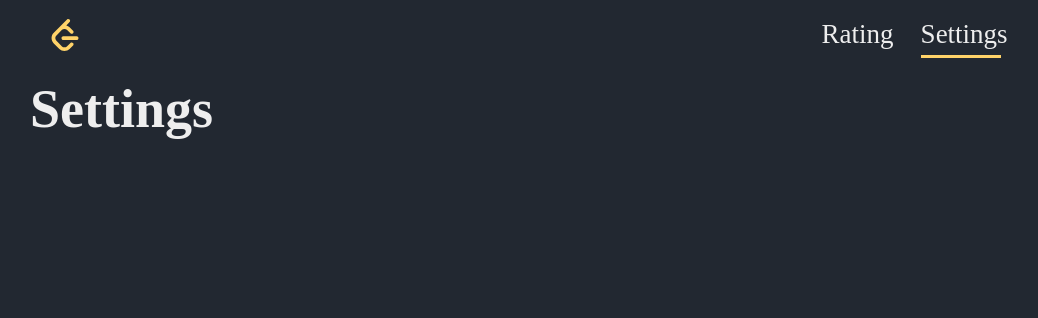
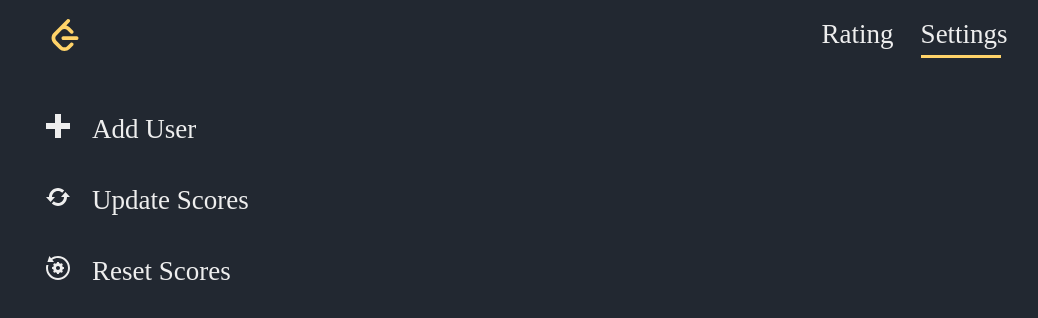
Before and after one commit to Nurtau/leetcode-rating, a React (Create React App) app: page /settings in a window 1280 px wide. Shown: the top 318 px of the page, without its empty margins (98-1136 px from the left). Built offline with nearby package versions, Linux system fonts and the light colour scheme.

Commit message:
basic setup for settingspage

```diff
--- a/src/App.tsx
+++ b/src/App.tsx
@@ -45,12 +45,13 @@ export const App = () => {
 const StyledApp = styled.div`
   width: 80%;
   margin: auto;
+	overflow: hidden;
 
   @media (max-width: 1024px) {
     width: 90%;
   }
 
   @media (max-width: 768px) {
-    width: 100%;
+    width: 95%;
   }
 `;
--- a/src/animations.ts
+++ b/src/animations.ts
@@ -2,18 +2,29 @@ const transition = {
   duration: 1,
   ease: "easeOut",
 };
-//Rating
 
-export const ratingPageFade = {
+const fadeTransition = {
+  duration: 0.5,
+  ease: "easeOut",
+};
+
+export const pageFade = {
+  hidden: {
+    opacity: 0,
+		x: -125,
+  },
+  show: {
+    opacity: 1,
+		x: 0,
+    transition: fadeTransition,
+  },
   exit: {
     opacity: 0,
-    transition: {
-      duration: 0.5,
-      ease: "easeOut",
-    },
+    transition: fadeTransition,
   },
 };
 
+//Rating
 export const ratingListFade = {
   hidden: {
     opacity: 0,
@@ -25,6 +36,7 @@ export const ratingListFade = {
     transition: transition,
   },
 };
+
 //Nav
 export const getNavLineAnimation = (isActive: boolean) => {
   return {
--- /dev/null
+++ b/src/assets/NamedIcon.tsx
@@ -0,0 +1,29 @@
+import React from 'react';
+import styled from "styled-components";
+
+
+interface NamedIconProps {
+	description: string;
+}
+
+export const NamedIcon: React.FC<NamedIconProps> = ({description, children}) => {
+	return (
+		<IconContainer>
+			{children}
+			<p>{description}</p>
+		</IconContainer>
+	)
+}
+
+const IconContainer = styled.div`
+	display: flex;
+	align-items: center;
+	p {
+		margin-left: 1rem;
+	}
+	@media (max-width: 768px) {
+		p {
+			display: none;
+		}
+	}
+`;
--- a/src/pages/RatingPage.tsx
+++ b/src/pages/RatingPage.tsx
@@ -4,7 +4,7 @@ import { RatingList } from "../components/RatingList";
 
 import { UserInfo } from "../components/RatingList";
 
-import { ratingPageFade } from "../animations";
+import { pageFade } from "../animations";
 
 export interface RatingPageProps {
   usersRating: UserInfo[];
@@ -16,7 +16,7 @@ export const RatingPage: React.FC<RatingPageProps> = ({
   setUsersRating,
 }) => {
   return (
-    <motion.div variants={ratingPageFade} exit="exit">
+    <motion.div variants={pageFade} exit="exit">
       <RatingList usersRating={usersRating} setUsersRating={setUsersRating} />
     </motion.div>
   );
--- a/src/pages/SettingsPage.tsx
+++ b/src/pages/SettingsPage.tsx
@@ -1,9 +1,71 @@
 import React from "react";
+import styled from "styled-components";
+import { motion } from "framer-motion";
+import { NamedIcon } from "../assets/NamedIcon";
+import { pageFade } from "../animations";
 
 export const SettingsPage = () => {
   return (
-    <div>
-      <h1>Settings</h1>
-    </div>
+    <StyledSettingsPage
+      variants={pageFade}
+      animate="show"
+      initial="hidden"
+      exit="exit"
+    >
+      <div>
+        <div>
+          <UtilContainer>
+            <NamedIcon description="Add User">
+              <svg
+                xmlns="http://www.w3.org/2000/svg"
+                width="30"
+                height="30"
+                viewBox="0 0 30 30"
+                fill="#EEEEEE"
+              >
+                <path d="M24 9h-9v-9h-6v9h-9v6h9v9h6v-9h9z" />
+              </svg>
+            </NamedIcon>
+          </UtilContainer>
+          <UtilContainer>
+            <NamedIcon description="Update Scores">
+              <svg
+                xmlns="http://www.w3.org/2000/svg"
+                width="30"
+                height="30"
+                viewBox="0 0 30 30"
+                fill="#EEEEEE"
+              >
+                <path d="M9 12l-4.463 4.969-4.537-4.969h3c0-4.97 4.03-9 9-9 2.395 0 4.565.942 6.179 2.468l-2.004 2.231c-1.081-1.05-2.553-1.699-4.175-1.699-3.309 0-6 2.691-6 6h3zm10.463-4.969l-4.463 4.969h3c0 3.309-2.691 6-6 6-1.623 0-3.094-.65-4.175-1.699l-2.004 2.231c1.613 1.526 3.784 2.468 6.179 2.468 4.97 0 9-4.03 9-9h3l-4.537-4.969z" />
+              </svg>
+            </NamedIcon>
+          </UtilContainer>
+          <UtilContainer>
+            <NamedIcon description="Reset Scores">
+              <svg
+                width="30"
+                height="30"
+								viewBox="0 0 30 30"
+                xmlns="http://www.w3.org/2000/svg"
+								fill-rule="evenodd"
+                clip-rule="evenodd"
+                fill="#EEEEEE"
+              >
+                <path d="M2.458 9.012c-.297.947-.458 1.955-.458 3 0 5.52 4.481 10 10 10 5.52 0 10-4.48 10-10 0-5.519-4.48-10-10-10-2.121 0-4.083.668-5.703 1.796l1.703 2.204h-6.58l1.935-6.012 1.718 2.223c1.958-1.389 4.346-2.211 6.927-2.211 6.623 0 12 5.377 12 12s-5.377 11.988-12 11.988-12-5.365-12-11.988c0-1.036.132-2.041.379-3h2.079zm10.35-3.012c.292.821.375 1.346 1.01 1.609.637.264 1.073-.052 1.854-.423l1.142 1.142c-.373.787-.687 1.218-.423 1.854.262.634.784.716 1.609 1.009v1.617c-.816.29-1.347.375-1.61 1.01-.264.636.052 1.071.424 1.853l-1.142 1.142c-.79-.375-1.219-.687-1.85-.424-.639.265-.723.793-1.014 1.611h-1.616c-.292-.821-.375-1.347-1.01-1.61-.637-.264-1.072.052-1.854.423l-1.142-1.142c.366-.771.689-1.212.423-1.854-.263-.635-.793-.719-1.609-1.009v-1.617c.817-.29 1.346-.373 1.609-1.009.264-.637-.051-1.07-.423-1.854l1.142-1.142c.788.374 1.218.687 1.854.423.635-.263.719-.792 1.01-1.609h1.616zm-.808 8c-1.105 0-2-.896-2-2 0-1.105.895-2.001 2-2.001 1.104 0 2 .896 2 2.001 0 1.104-.896 2-2 2z" />
+              </svg>
+            </NamedIcon>
+          </UtilContainer>
+        </div>
+        <div></div>
+      </div>
+    </StyledSettingsPage>
   );
 };
+
+const StyledSettingsPage = styled(motion.div)`
+  margin-top: 1rem;
+`;
+
+const UtilContainer = styled.div`
+  padding: 1.25rem 1rem;
+`;
```
